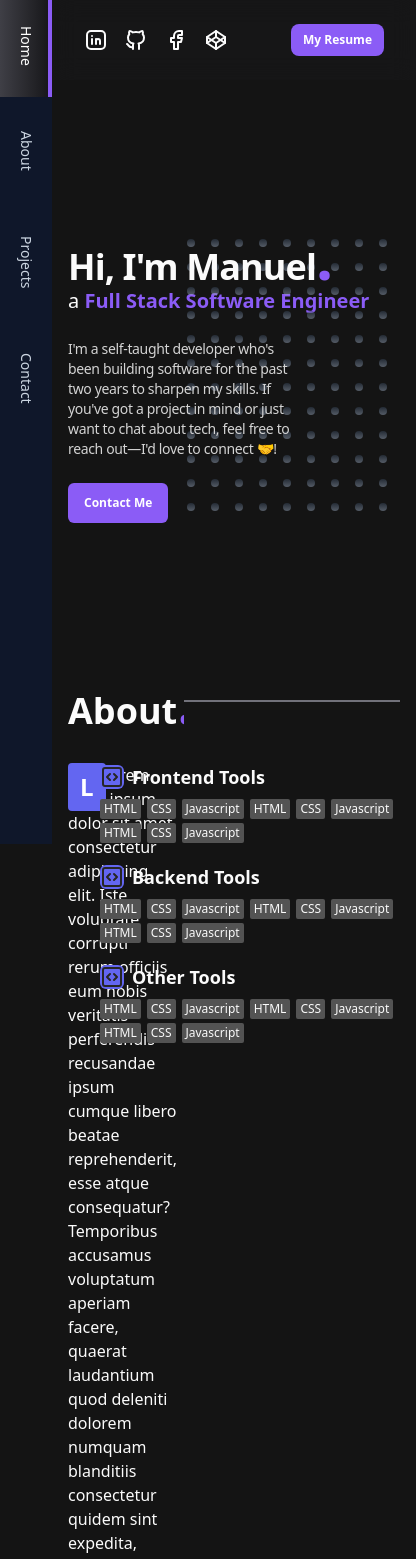
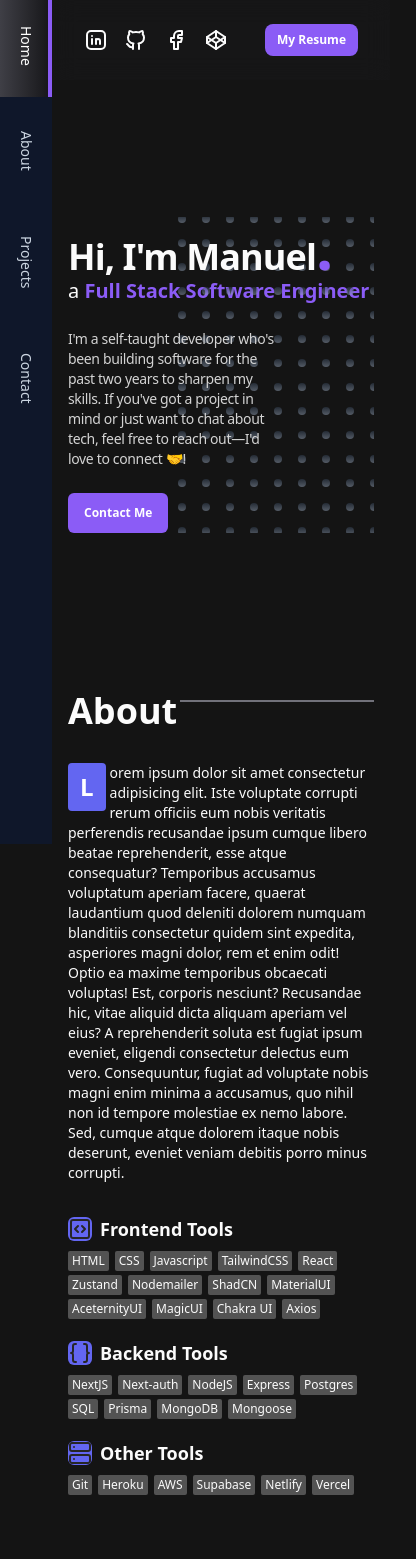
Before and after one commit to Yengzzkie/portfoliov3, a Next.js app: page / in a window 390 px wide. Shown: the top 1559 px of the page, 416 px wide, since content can reach past the window. After the commit the page ends 1515 px from the top, so only its background shows below. Built offline with nearby package versions, Linux system fonts and the light colour scheme.

Commit message:
set about layout to column on mobile devices

```diff
--- a/app/components/About.jsx
+++ b/app/components/About.jsx
@@ -1,16 +1,41 @@
 import { BoxReveal } from "./ui/BoxReveal";
-import { CodeSquareIcon } from "lucide-react";
+import { CodeSquareIcon, CurlyBracesIcon, ServerIcon } from "lucide-react";
 
 const FE_TOOLS = [
   "HTML",
   "CSS",
   "Javascript",
-  "HTML",
-  "CSS",
-  "Javascript",
-  "HTML",
-  "CSS",
-  "Javascript",
+  "TailwindCSS",
+  "React",
+  "Zustand",
+  "Nodemailer",
+  "ShadCN",
+  "MaterialUI",
+  "AceternityUI",
+  "MagicUI",
+  "Chakra UI",
+  "Axios"
+];
+
+const BE_TOOLS = [
+  "NextJS",
+  "Next-auth",
+  "NodeJS",
+  "Express",
+  "Postgres",
+  "SQL",
+  "Prisma",
+  "MongoDB",
+  "Mongoose"
+];
+
+const DEVOPS_TOOLS = [
+  "Git",
+  "Heroku",
+  "AWS",
+  "Supabase",
+  "Netlify",
+  "Vercel",
 ];
 
 const Badge = ({ text }) => {
@@ -37,9 +62,9 @@ const About = () => {
         <div className="w-[80%] border border-zinc-500"></div>
       </div>
 
-      <div className="grid grid-cols-[auto,300px] gap-8 mt-8">
+      <div className="grid grid-cols-1 lg:grid-cols-[auto,300px] gap-8 mt-8">
         <BoxReveal>
-          <p className="">
+          <p className="text-sm lg:text-base">
             <span className="bg-indigo-500 text-white py-2 px-3 rounded font-bold mr-1 float-left text-2xl">
               L
             </span>
@@ -79,11 +104,11 @@ const About = () => {
           <BoxReveal>
             <div className="mb-4">
               <div className="flex items-center mb-2">
-                  <CodeSquareIcon className="text-[var(--primary-dark)] bg-indigo-500 rounded-md mr-2" />{" "}
+                <CurlyBracesIcon className="text-[var(--primary-dark)] bg-indigo-500 rounded-md mr-2" />{" "}
                 <p className="text-lg font-semibold">Backend Tools</p>
               </div>
               <div className="flex flex-wrap">
-                  {FE_TOOLS.map((tool) => (
+                {BE_TOOLS.map((tool) => (
                   <Badge text={tool} />
                 ))}
               </div>
@@ -94,11 +119,11 @@ const About = () => {
           <BoxReveal>
             <div className="mb-4">
               <div className="flex items-center mb-2">
-                  <CodeSquareIcon className="text-[var(--primary-dark)] bg-indigo-500 rounded-md mr-2" />{" "}
+                <ServerIcon className="text-[var(--primary-dark)] bg-indigo-500 rounded-md mr-2" />{" "}
                 <p className="text-lg font-semibold">Other Tools</p>
               </div>
               <div className="flex flex-wrap">
-                  {FE_TOOLS.map((tool) => (
+                {DEVOPS_TOOLS.map((tool) => (
                   <Badge text={tool} />
                 ))}
               </div>
```
Also changed, not shown: app/components/ui/Loader.jsx (renamed from app/components/Loader.jsx). Lines whose indentation alone changed are shown as unchanged.
